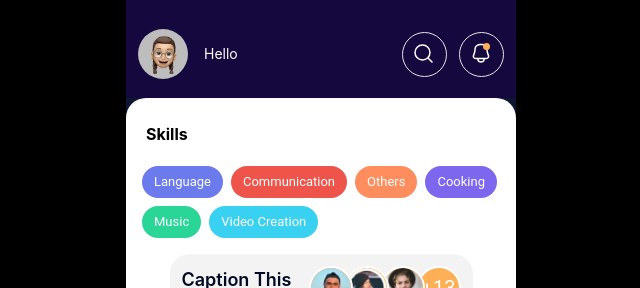
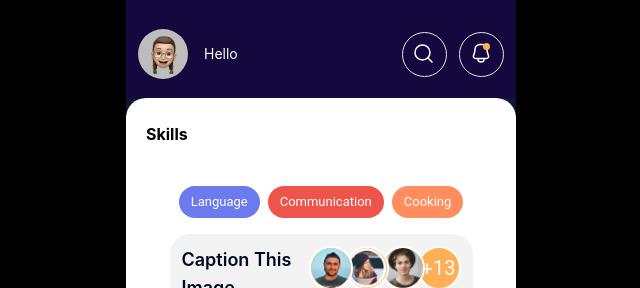
Before and after one commit to Zoya-Anwar/hack-zurich-2022, a React (Create React App) app in the folder frontend/: page /task in a window 1280 px wide. Shown: the top 288 px of the page, without its empty margins (319-959 px from the left). Built offline with nearby package versions, Linux system fonts and the light colour scheme.

Commit message:
Add skills to remaining tasks

```diff
--- a/frontend/src/pages/Task/index.tsx
+++ b/frontend/src/pages/Task/index.tsx
@@ -12,7 +12,7 @@ import TaskType from "./TaskType";
 const data = [{
     type: OpportunityType.TASK,
     subtype: TaskType.IMAGE_CAPTIONING,
-    skills: ["Language", "Communication", "Others", "Cooking", "Music", "Video Creation"],
+    skills: ["Language", "Communication", "Cooking"],
     task: {
         imageId: '001',
         imageUrl: 'https://picsum.photos/600/300',
@@ -21,7 +21,7 @@ const data = [{
 },{
     type: OpportunityType.TASK,
     subtype: TaskType.IMAGE_CAPTIONING,
-    skills: [],
+    skills: ["Music", "Video Creation"],
     task: {
         imageId: '002',
         imageUrl: 'https://picsum.photos/750/400',
@@ -30,7 +30,7 @@ const data = [{
 },{
     type: OpportunityType.TASK,
     subtype: TaskType.IMAGE_CAPTIONING,
-    skills: [],
+    skills: ["Gaming", "Painting"],
     task: {
         imageId: '003',
         imageUrl: 'https://picsum.photos/500/200',
```
